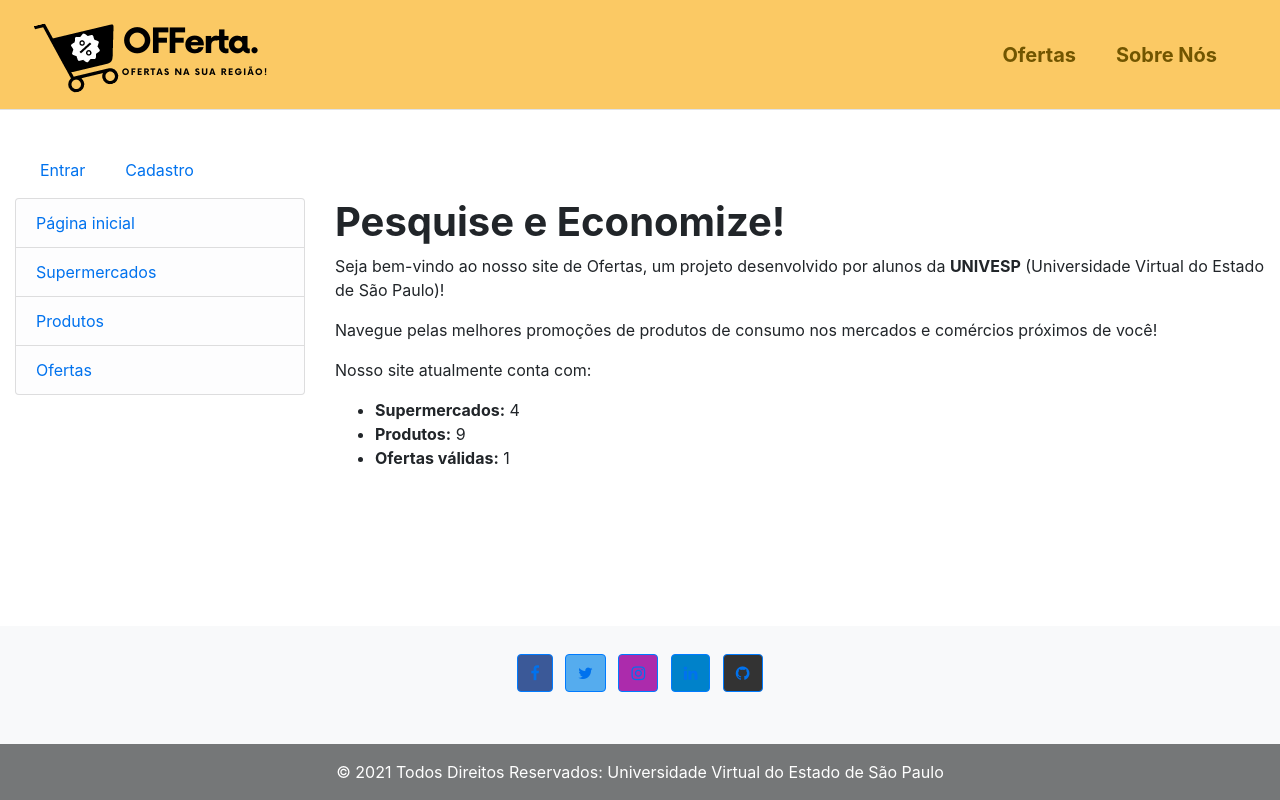
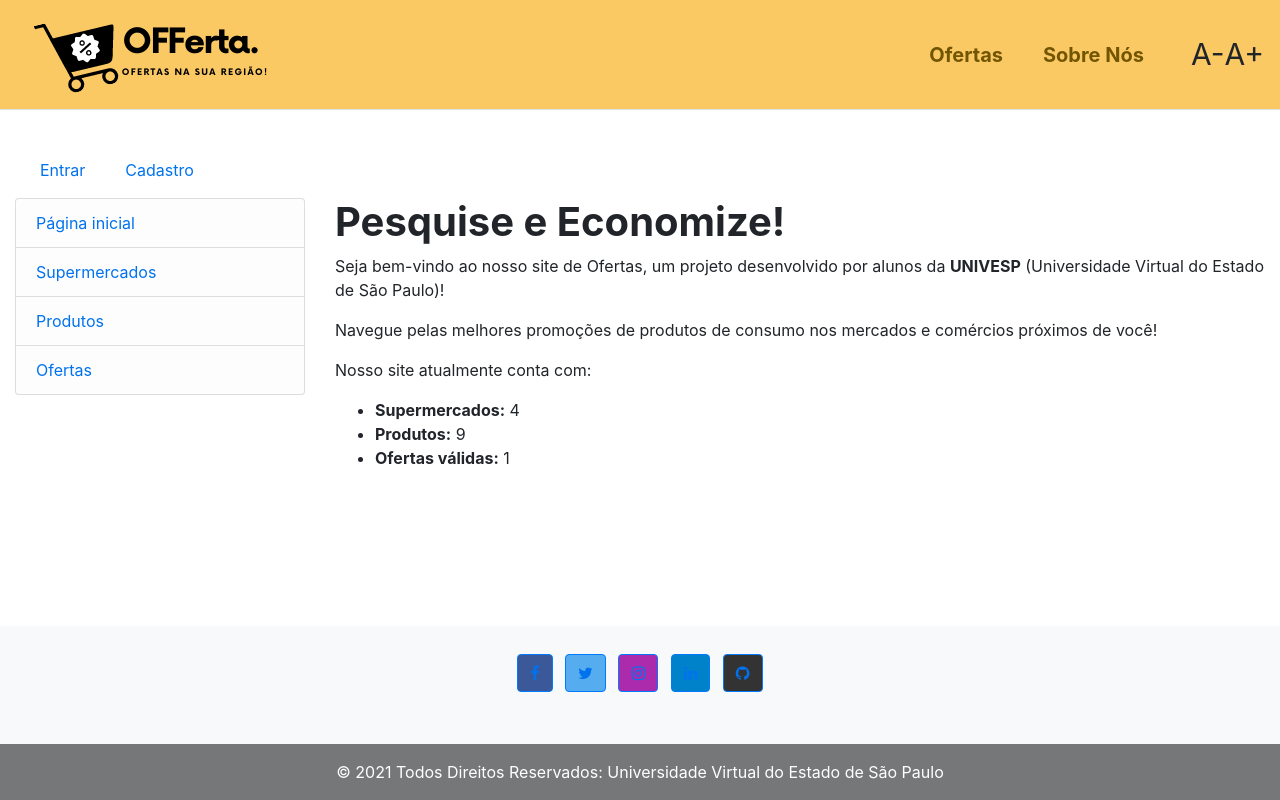
Before and after one commit to alunos2020pi/Projeto-Integrador, a Django app: page /ofertas/ in a window 1280 px wide. Run offline with Django 3.2, Linux system fonts and the light colour scheme; data comes from the database, SQL or seed files in the repository; some libraries are stand-ins or nearby versions.

Commit message:
Inclusão de script e botões de acessibilidade para aumentar e diminuir a fonte

```diff
--- /dev/null
+++ b/ofertas/static/scripts/fontsize.js
@@ -0,0 +1,28 @@
+var $z = jQuery.noConflict();
+$z(document).ready(function(){
+	$z("#aumentar-fonte").click(function () {
+		var size = $z("#content").css('font-size');
+		size = size.replace('px', '');
+		size = parseInt(size) + 2;
+		$z("#content").animate({'font-size' : size + 'px'});
+		var sizeh1 = $z("#content h1").css('font-size');
+		sizeh1 = sizeh1.replace('px', '');
+		sizeh1 = parseInt(sizeh1) + 4;
+		$z("#content h1").animate({'font-size' : sizeh1 + 'px'});
+		return false;
+
+	});
+
+	$z("#diminuir-fonte").click(function () {
+		var size = $z("#content").css('font-size');
+		size = size.replace('px', '');
+		size = parseInt(size) - 2;
+		$z("#content").animate({'font-size' : size + 'px'});
+		var sizeh1 = $z("#content h1").css('font-size');
+		sizeh1 = sizeh1.replace('px', '');
+		sizeh1 = parseInt(sizeh1) - 4;
+		$z("#content h1").animate({'font-size' : sizeh1 + 'px'});
+
+		return false;
+	});
+});
--- a/ofertas/templates/base_generic.html
+++ b/ofertas/templates/base_generic.html
@@ -18,10 +18,11 @@
   {% load static %}
   <script type="text/javascript" src="{% static 'scripts/jquery-3.6.0.min.js' %}"></script>
   <script type="text/javascript" src="{% static 'scripts/script.js' %}"></script>
+  <script type="text/javascript" src="{% static 'scripts/fontsize.js' %}"></script>
   <link rel="stylesheet" href="{% static 'css/styles.css' %}">
 
 </head>
-<body class="d-flex flex-column min-vh-100">
+<body id="content" class="d-flex flex-column min-vh-100">
 
   <nav class="navbar navbar-expand-lg sticky-top border-bottom navbar-light mb-5" style="background-color: #FBC964;">
     <div class="container-fluid">
@@ -43,6 +44,14 @@
             </ul>
         </div>
     </div>
+	<!-- DIMINUIR FONTE -->
+	<span id="diminuir-fonte">
+	<a title="Diminuir Fonte" alt="Diminuir" style="font-size:30px">A-</a>
+	</span>
+	<!-- AUMENTAR FONTE -->
+	<span id="aumentar-fonte">
+	<a title="Aumentar Fonte" alt="Aumentar" style="font-size:30px">A+</a>
+	</span>
   </nav>
   <div class="container-fluid">
     <div class="row">
```
